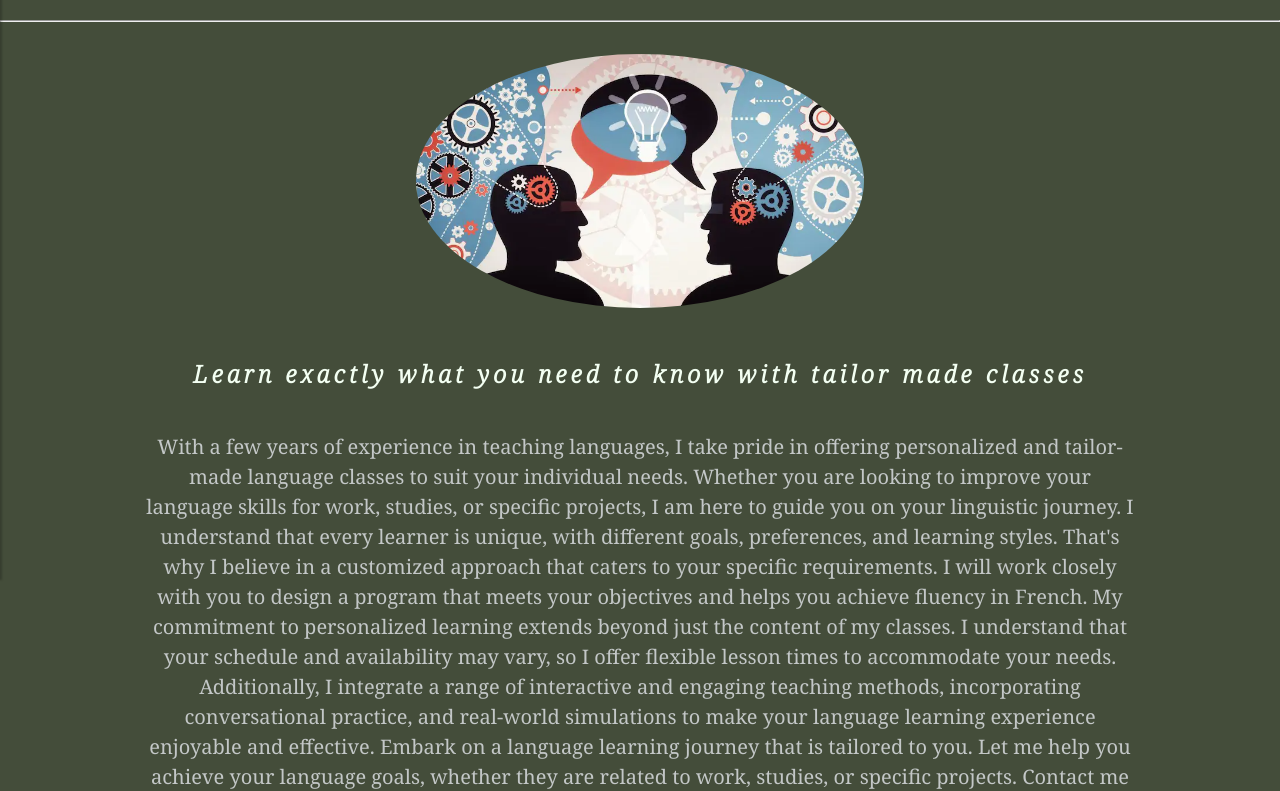
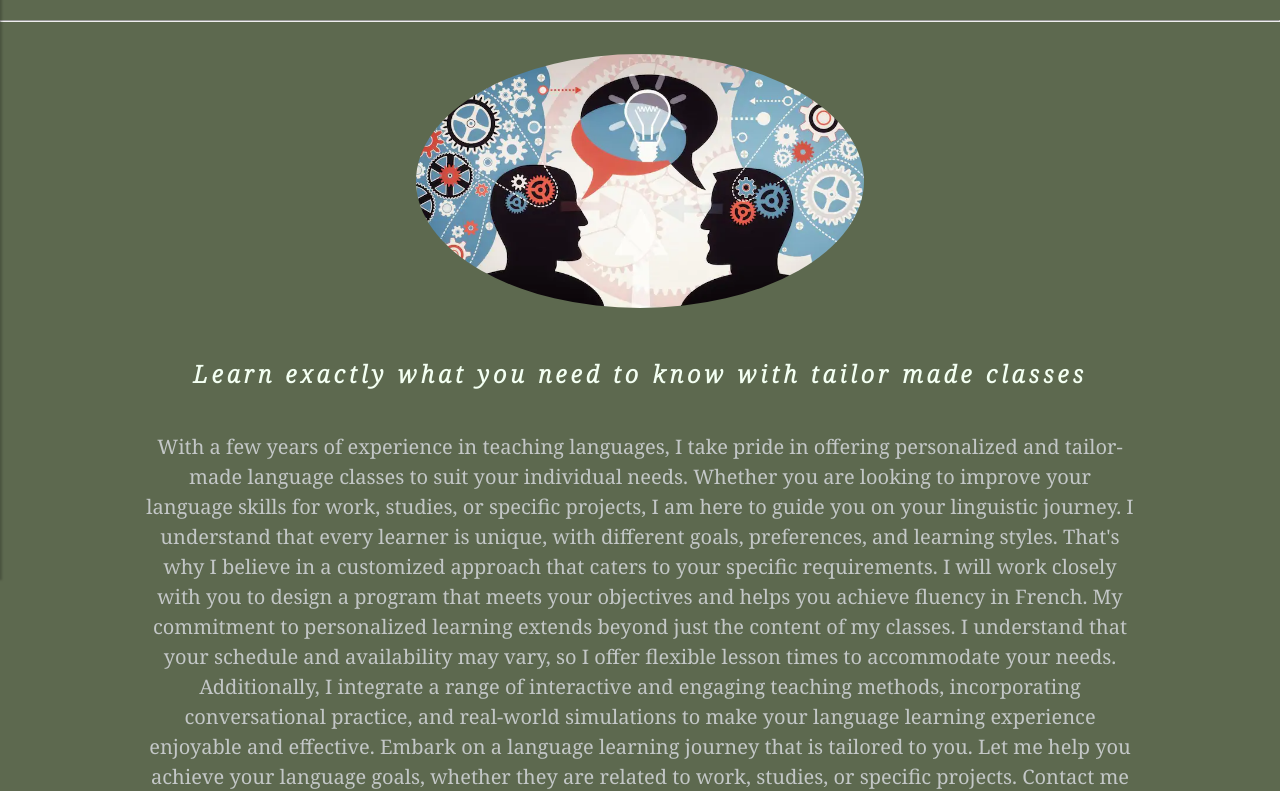
Before and after one commit to JessicaAov1/Bespoke-french-classes, a plain HTML site: page index.html in a window 1280 px wide. Shown: the part 220-1011 px from the top of the page. Drawn offline with Linux system fonts and the light colour scheme.

Commit message:
Update main.css background color

```diff
--- a/src/main.css
+++ b/src/main.css
@@ -5,7 +5,7 @@ Variables
 */
 
 :root {
-  --clr-primary: #444d3a;
+ --clr-primary: #5d694f;
   --clr-primary-light: #7d8b6d;
   --clr-grey-1: #c3c7c7;
   --clr-blue-5: #3a6d90;
```
